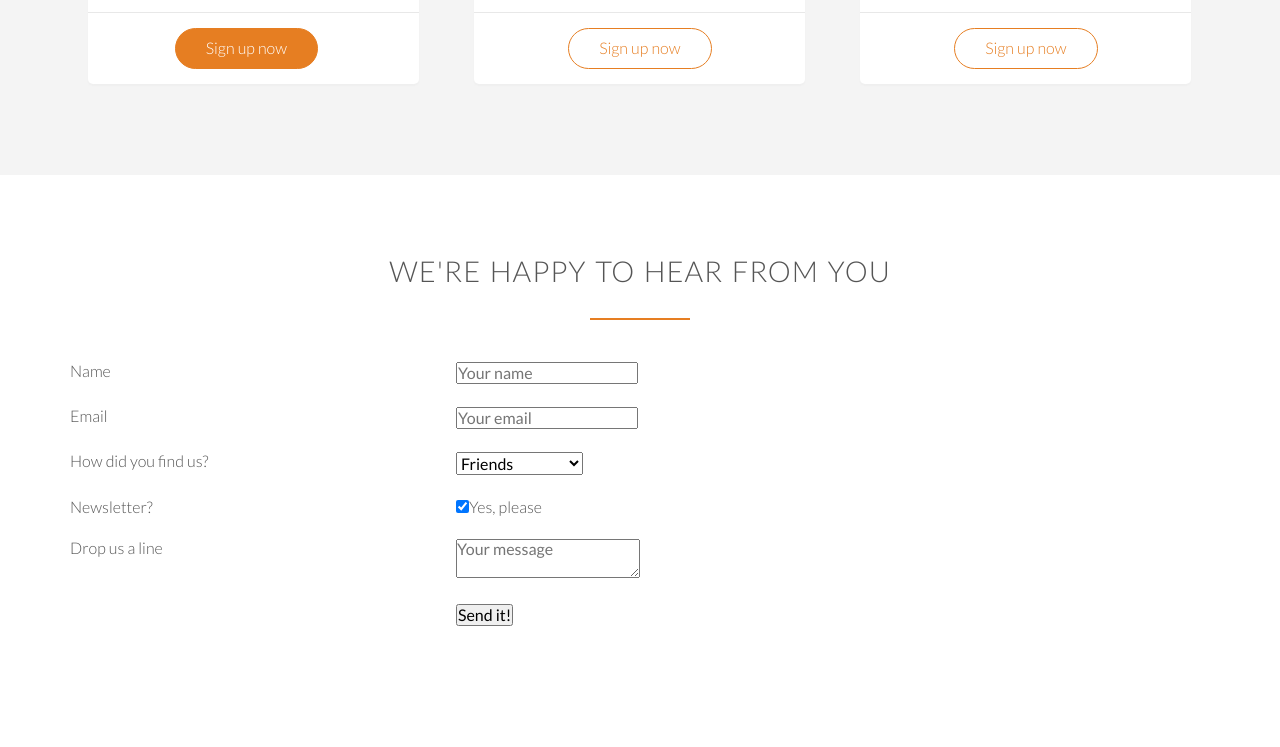
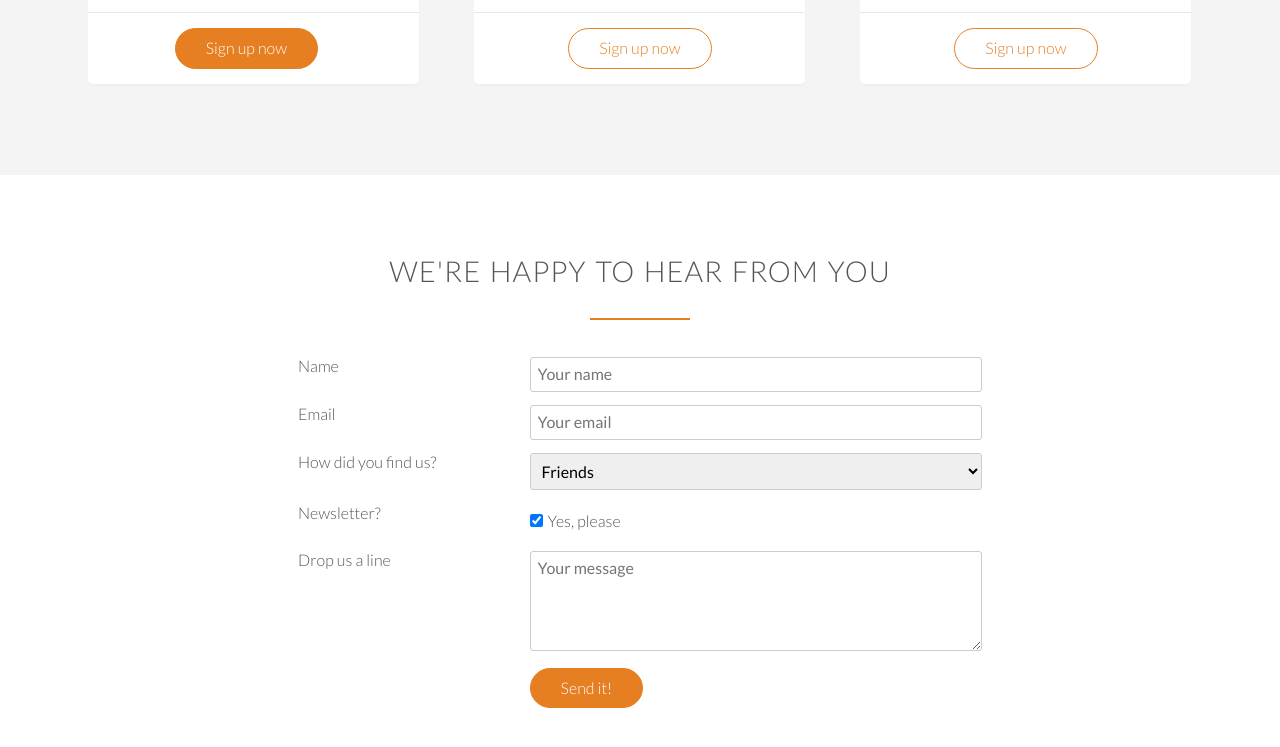
Before and after one commit to YevgeniyaM/web-design, a plain HTML site: page omnifood_project/index.html in a window 1280 px wide. Shown: the part 4241-4988 px from the top of the page. Before the commit the page ends 4959 px from the top, so only its background shows below. Drawn offline with Linux system fonts and the light colour scheme; files whose address does not match are found by name.

Commit message:
Section form has been formated in css

```diff
--- a/omnifood_project/resources/css/style.css
+++ b/omnifood_project/resources/css/style.css
@@ -146,7 +146,8 @@ a:active {
 /* --------Buttons-------*/
 
 .btn:link,
-.btn:visited {
+.btn:visited,
+input[type=submit]{
     display: inline-block;
     padding: 10px 30px;
     font-weight: 300;
@@ -157,7 +158,8 @@ a:active {
 }
 
 .btn-full:link,
-.btn-full:visited {
+.btn-full:visited,
+input[type=submit]{
     background-color: #e67e22;
     border: 1px solid #e67e22;
     color: #fff;
@@ -172,7 +174,9 @@ a:active {
 }
 
 .btn:hover,
-.btn:active {
+.btn:active,
+input[type=submit]:hover,
+input[type=submit]:active{
     background-color: #cf6d17;
 
 }
@@ -457,3 +461,31 @@ cite img {
 .plan-box ul li {
     padding: 5px 0;
 }
+
+/* -----------------------------*/
+/* FORM */
+/* -----------------------------*/
+.contact-form {
+    width: 60%;
+    margin: 0 auto;
+}
+
+input[type=text],
+input[type=email],
+select,
+textarea {
+    width: 100%;
+    padding: 7px;
+    border-radius: 3px;
+    border: 1px, solid #ccc;
+}
+
+textarea {
+    height: 100px;
+}
+
+input[type=checkbox]{
+    margin: 10px 5px 10px 0;
+}
+
+*:focus {outline: none}
```
